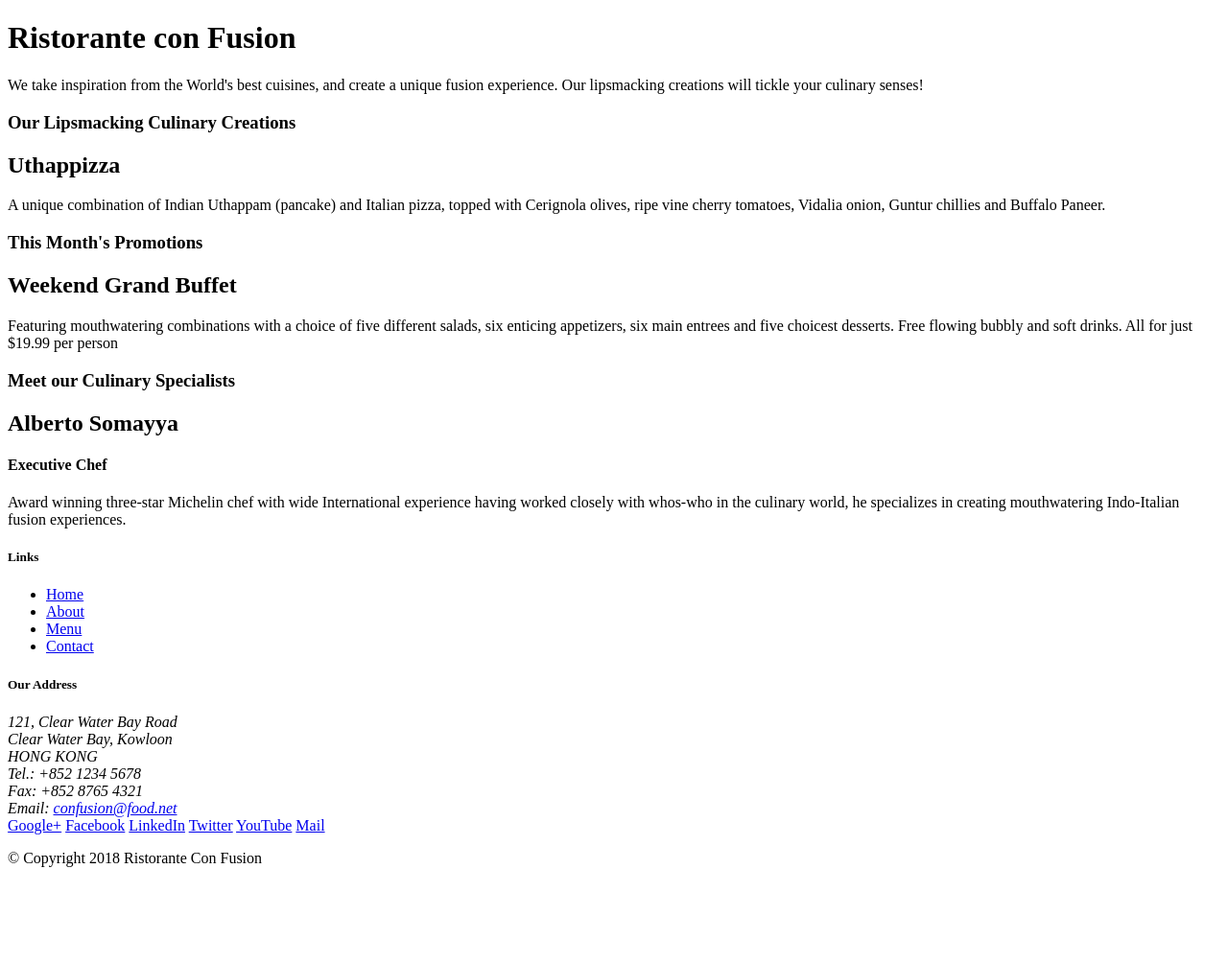
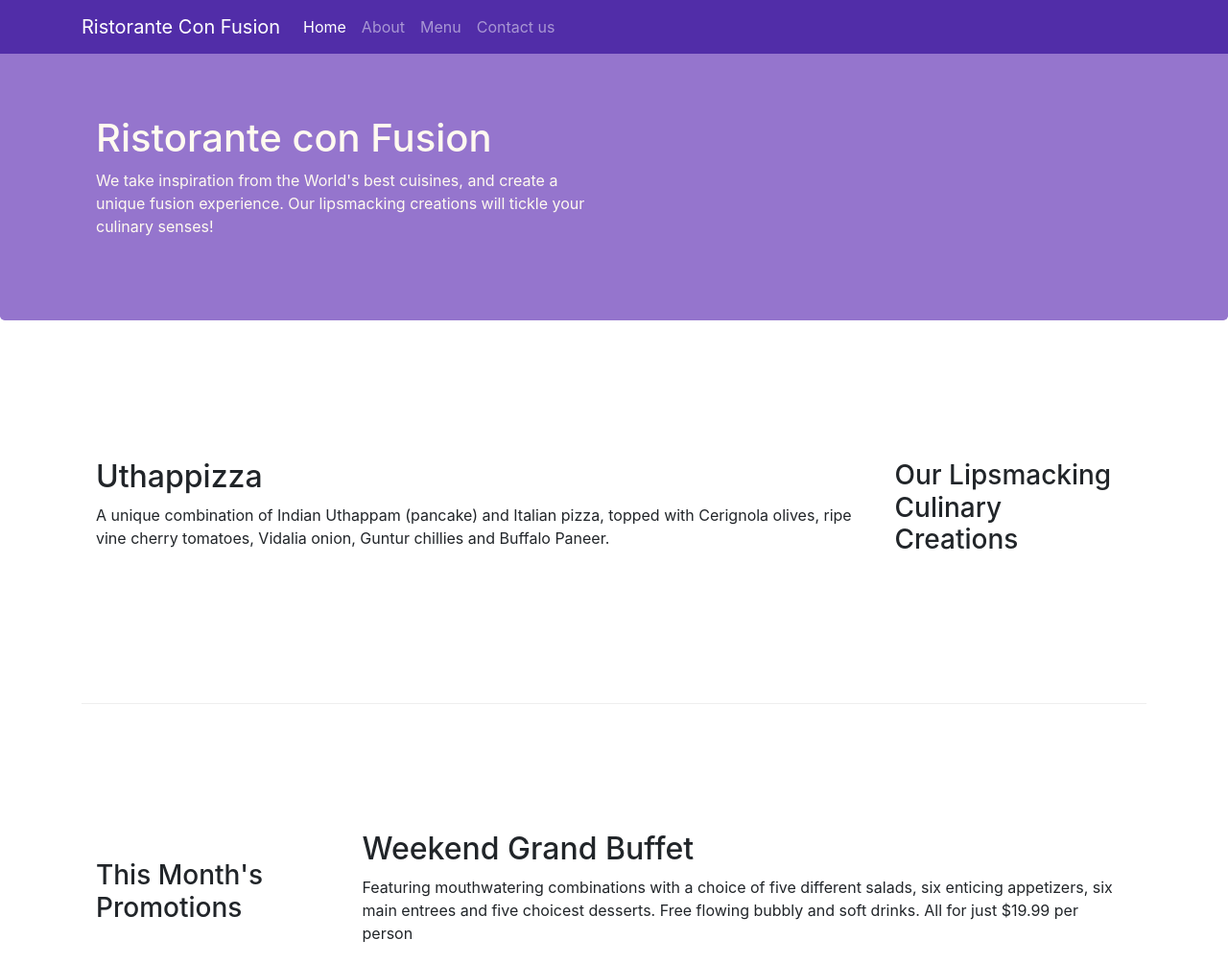
Before and after one commit to BassamElbakry/Bootstrap, a website: page index.html in a window 1280 px wide. Shown: the top 1004 px of the page at 96% size. Before the commit the page ends 920 px from the top, so only its background shows below. Drawn offline with nearby package versions, Linux system fonts and the light colour scheme.

Commit message:
navbar and breadcumbs

```diff
--- /dev/null
+++ b/css/styles.css
@@ -0,0 +1,39 @@
+.row-header{
+margin: 0px auto;
+padding: 0px auto;
+}
+.row-content{
+margin:  0px auto ;
+padding: 50px 0px 50px 0px;
+border-bottom: 1px ridge;
+min-height: 400px;
+
+}
+.footer{
+background-color: #d1c4e9;
+margin: 0px auto;
+padding: 20px 0px 20px 0px;
+
+}
+.jumbotron{
+padding: 70px 30px 70px 30px;
+margin: 0px auto;
+background-color: #9575cd;
+color: floralwhite;
+}
+.address{
+
+    font-size: 80%;
+    margin: 0px auto;
+    color: #0f0f0f;
+
+
+}
+body{
+    padding: 50px 0px 0px 0px;
+    z-index: 0;
+}
+
+.navbar-dark{
+    background-color: #512da8;
+}
--- a/index.html
+++ b/index.html
@@ -2,51 +2,79 @@
 <html lang="en">
 
 <head>
+       <!-- Required meta tags always come first -->
+       <meta charset="utf-8">
+       <meta name="viewport" content="width=device-width, initial-scale=1, shrink-to-fit=no">
+       <meta http-equiv="x-ua-compatible" content="ie=edge">
+
+       <!-- Bootstrap CSS -->
+       <link rel="stylesheet" href="node_modules/bootstrap/dist/css/bootstrap.min.css">
+       <link rel="stylesheet" href="css/styles.css">
     <title>Ristorante Con Fusion</title>
 </head>
 
 <body>
+<nav class="navbar navbar-dark navbar-expand-sm  fixed-top">
+    <div class="container" >
+        <button class="navbar-toggler" type="button" data-toggle="collapse" data-target="#Navbar">
+            <span class="navbar-toggler-icon"></span>
+        </button>
+        <a class="navbar-brand" href="#">Ristorante Con Fusion</a>
+        <div class="navbar-collapse collapse" id="Navbar">
+                <ul class="navbar-nav mr-auto">
+                        <li class="nav-item active" ><a class="nav-link" href="#" >Home</a></li>
+                        <li class="nav-item"><a class="nav-link" href="./aboutus.html" >About</a></li>
+                        <li class="nav-item"><a class="nav-link" href="#" >Menu</a></li>
+                        <li class="nav-item"><a class="nav-link" href="#" >Contact us</a></li>
+                    </ul>
+        </div>
 
-    <header>
-        <div>
-            <div>
-                <div>
+    </div>
+
+</nav>
+
+
+    <header class="jumbotron">
+        <div class="container">
+            <div class="row row-header">
+                <div class="col-12 col-sm-6">
                     <h1>Ristorante con Fusion</h1>
                     <p>We take inspiration from the World's best cuisines, and create a unique fusion experience. Our lipsmacking creations will tickle your culinary senses!</p>
                 </div>
-                <div>
+                <div class="col-12 col-sm">
                 </div>
             </div>
         </div>
     </header>
 
-    <div>
-        <div>
-            <div>
+    <div class="container">
+        <div class="row row-content align-items-center">
+            <div class="col-12 col-sm-4 order-sm-last  col-md-3" >
                 <h3>Our Lipsmacking Culinary Creations</h3>
             </div>
-            <div>
+            <div class="col col-sm order-sm-first col-md">
                 <h2>Uthappizza</h2>
                 <p>A unique combination of Indian Uthappam (pancake) and Italian pizza, topped with Cerignola olives, ripe vine cherry tomatoes, Vidalia onion, Guntur chillies and Buffalo Paneer.</p>
             </div>
         </div>
 
 
-        <div>
-            <div>
+        <div class="row row-content align-items-center">
+            <div class="col-12 col-sm-4 col-md-3">
                 <h3>This Month's Promotions</h3>
             </div>
-            <div>
+            <div class="col col-sm col-md">
                 <h2>Weekend Grand Buffet</h2>
                 <p>Featuring mouthwatering combinations with a choice of five different salads, six enticing appetizers, six main entrees and five choicest desserts. Free flowing bubbly and soft drinks. All for just $19.99 per person </p>
             </div>
         </div>
 
-        <div>
-            <div>
+        <div class="row row-content align-items-center">
+                <div class="row row-content ">
+            <div class="col-12 col-sm- order-sm-last  col-md-3">
                 <h3>Meet our Culinary Specialists</h3>
             </div>
-            <div>
+            <div class="col col-sm order-sm-first  col-md">
                 <h2>Alberto Somayya</h2>
                 <h4>Executive Chef</h4>
                 <p>Award winning three-star Michelin chef with wide International experience having worked closely with whos-who in the culinary world, he specializes in creating mouthwatering Indo-Italian fusion experiences. </p>
@@ -54,19 +82,19 @@
         </div>
     </div>
 
-    <footer>
-        <div>
-            <div>
-                <div>
+    <footer class="footer"  >
+        <div class="container">
+            <div class="row">
+                <div class="col-4 offset-1 col-sm-2" >
                     <h5>Links</h5>
-                    <ul>
+                    <ul class="list-unstyled">
                         <li><a href="#">Home</a></li>
-                        <li><a href="#">About</a></li>
+                        <li><a href="./aboutus.html">About</a></li>
                         <li><a href="#">Menu</a></li>
                         <li><a href="#">Contact</a></li>
                     </ul>
                 </div>
-                <div>
+                <div  class="col-7 col-sm-5">
                     <h5>Our Address</h5>
                     <address>
 		              121, Clear Water Bay Road<br>
@@ -77,8 +105,8 @@
 		              Email: <a href="mailto:confusion@food.net">confusion@food.net</a>
 		           </address>
                 </div>
-                <div>
-                    <div>
+                <div class="col-12 col-sm-4 align-self-center">
+                    <div class="text-center" >
                         <a href="http://google.com/+">Google+</a>
                         <a href="http://www.facebook.com/profile.php?id=">Facebook</a>
                         <a href="http://www.linkedin.com/in/">LinkedIn</a>
@@ -88,14 +116,17 @@
                     </div>
                 </div>
            </div>
-           <div>
-                <div>
+           <div class="row justify-content-center">
+                <div class="col-auto">
                     <p>© Copyright 2018 Ristorante Con Fusion</p>
                 </div>
            </div>
         </div>
     </footer>
-
+  <!-- jQuery first, then Popper.js, then Bootstrap JS. -->
+  <script src="node_modules/jquery/dist/jquery.slim.min.js"></script>
+  <script src="node_modules/popper.js/dist/umd/popper.min.js"></script>
+  <script src="node_modules/bootstrap/dist/js/bootstrap.min.js"></script>
 </body>
 
 </html>
```
Also changed, not shown: aboutus.html (added, +142 -0 lines).
